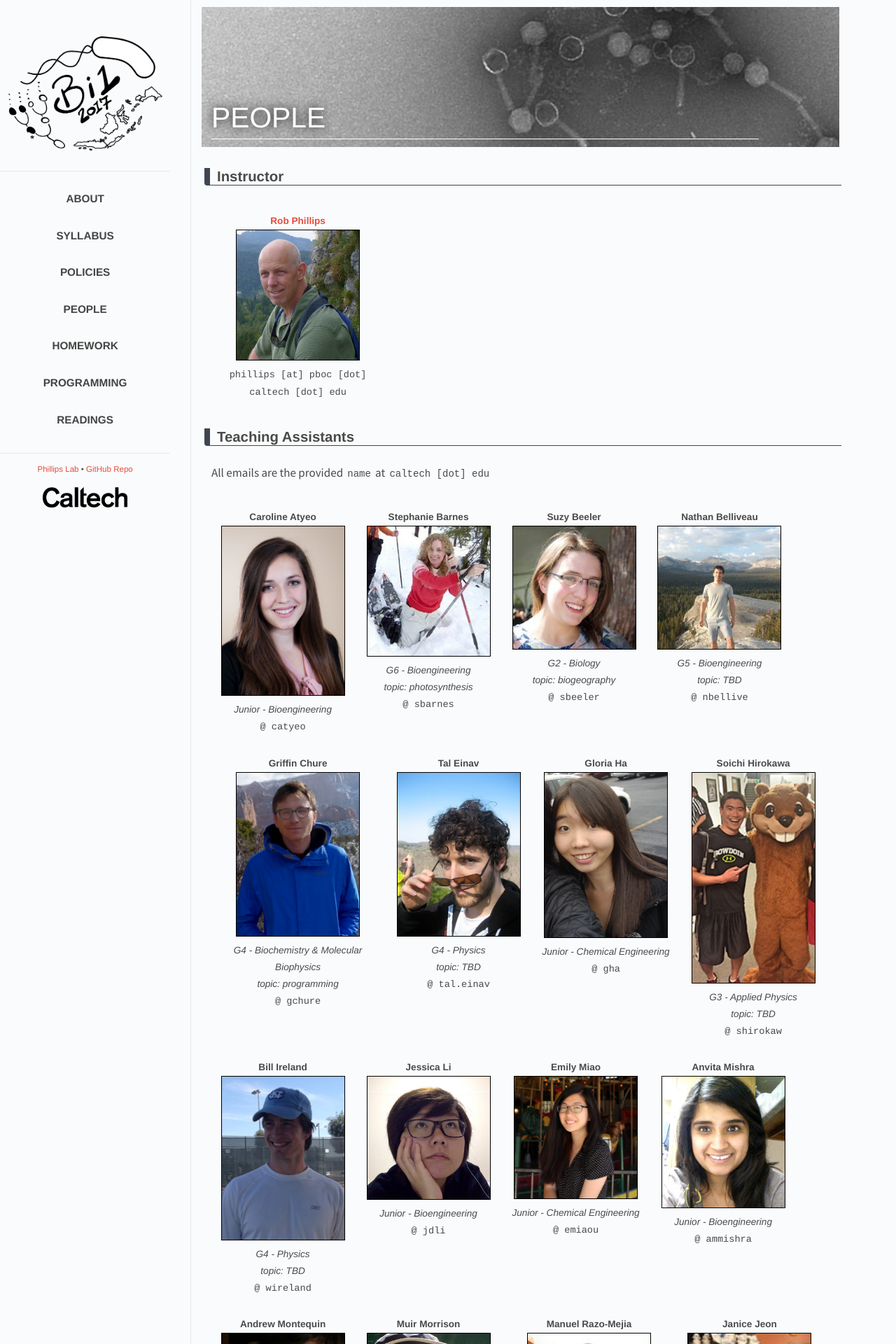
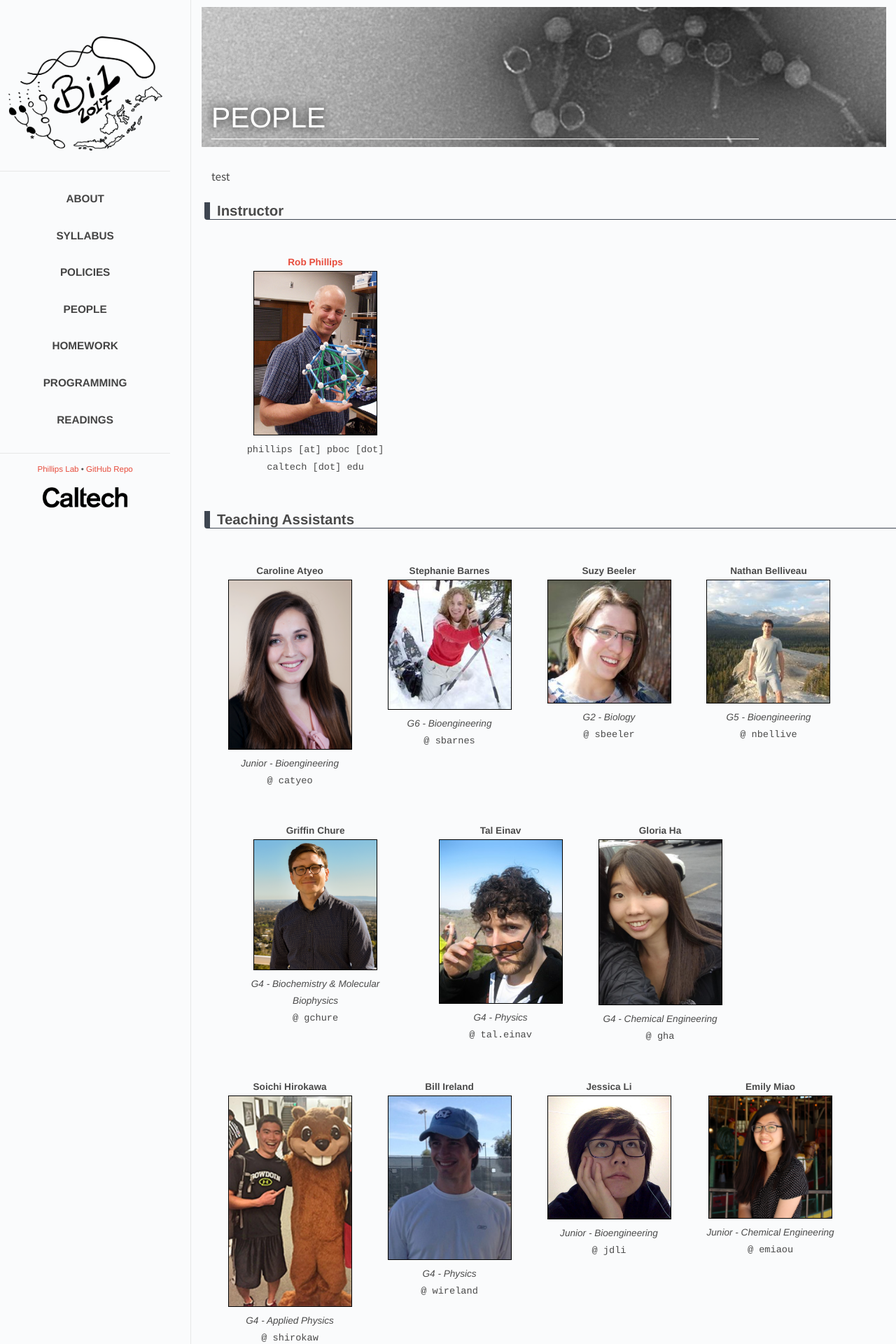
Before and after one commit to RPGroup-PBoC/bi1, a Jekyll site: the page built from _posts/2017-01-28-people.md, in a window 1280 px wide. Shown: the top 1920 px of the page at 70% size. Built offline with Jekyll 4.4.1, drawn with Linux system fonts in a browser that asks for light colours; some of the changed text lies outside the part shown.

Commit message:
Made the group memeber page much cleaner using the beauty of liquid.

```diff
--- a/_includes/post.html
+++ b/_includes/post.html
@@ -5,7 +5,7 @@
   <div id="post-info">
     <div id="cover-photo-container">
     </div>
-      <img id="cover-photo" width="911px" height="200px;" src="{{ site.baseurl }}/images/{{ page.cover }}" style=" object-fit: cover; padding-bottom: 8em; padding-top: 10px; padding-left: 0em; margin-left: -1em; margin-right:-1em;">
+      <img id="cover-photo" width="1100px" height="200px;" src="{{ site.baseurl }}/images/{{ page.cover }}" style=" object-fit: cover; padding-bottom: 8em; padding-top: 10px; padding-left: 0em; margin-left: -1em; margin-right:-1em;">
       <h1 id="title" style="font-weight:100; position: relative; margin-top: -175px; padding-bottom: 10px; margin-left: 0em; color: #FFFFFF; font-weight: 100; text-shadow: 0 0 15px #000000; font-size: 3em; border-bottom: 1px solid #FFFFFF; width: 80%;">{{ page.title }} </h1>
 
     <div id="info-container">
--- a/_posts/2017-01-28-people.md
+++ b/_posts/2017-01-28-people.md
@@ -5,241 +5,41 @@
 categories: posts
 ---
 
+test
+
 
 ## Instructor
 
-<div id="im" >
+{% for author in site.data.members %}
+{% if author.role == 'Professor' %}
+<div id="im">
 <figure>
-<a href="http://www.rpgroup.caltech.edu/"><b>Rob Phillips</b></a><br />
-<img src="../../../../images/people/rob.png" width="175"><br/>
+<b> <a href="{{ author.link }}">{{ author.name }}</a></b><br />
+<img src="{{ site.baseurl }}/images/people/{{ author.image }}"><br/>
 <figcaption>
-<span style="font-family: courier"> phillips [at] pboc [dot] caltech [dot] edu</span>
+<span style="font-family: courier"> {{ author.email }} </span>
+</figcaption>
+
+</figure>
+</div>
+{% endif %}
+{% endfor %}
+
+
+
+## Teaching Assistants
+
+{% for author in site.data.members %}
+{% if author.role != 'Professor' %}
+<div id="im">
+<figure>
+<b> {{ author.name }} </b><br />
+<img src="{{ site.baseurl }}/images/people/{{ author.image }}" width="175"><br/>
+<figcaption>
+<i> {{ author.year }} - {{ author.major }}</i><br />
+<span style="font-family: courier"> @ {{ author.email }}</span>
 </figcaption>
 </figure>
 </div>
-
-## Teaching Assistants
-
-All emails are the provided `name` at `caltech [dot] edu`
-
-<div id="im">
-<figure>
-<b>Caroline Atyeo</b><br />
-<img src="../../../../images/people/catyeo.png" width="175"><br/>
-<figcaption>
-<i>Junior - Bioengineering</i><br />
-<span style="font-family: courier">@ catyeo</span>
-</figcaption>
-</figure>
-</div>
-
-<div id="im">
-<figure>
-<b> Stephanie Barnes </b><br />
-<img src="../../../../images/people/sbarnes.jpg"> <br/>
-<figcaption>
-<i> G6 - Bioengineering </i><br/>
-<i>topic: photosynthesis</i><br />
-<span style="font-family: courier"> @ sbarnes </span>
-</figcaption>
-</figure>
-</div>
-
-<div id="im">
-<figure>
-<b> Suzy Beeler</b> <br />
-<img src="../../../../images/people/sbeeler.jpg"> <br/>
-<figcaption>
-<i> G2 - Biology</i><br />
-<i>topic: biogeography </i> <br />
-<span style="font-family: courier"> @ sbeeler</span>
-</figcaption>
-</figure>
-</div>
-
-
-<div id="im">
-<figure>
-<b> Nathan Belliveau</b><br />
-<img src="../../../../images/people/nathan.jpg" width="175"><br/>
-<figcaption>
-<i> G5 - Bioengineering </i> <br />
-<i> topic: TBD </i><br />
-<span style="font-family: courier"> @ nbellive</span>
-</figcaption>
-</figure>
-</div>
-
-<div id="im">
-<figure>
-<b> Griffin Chure</b><br />
-<img src="../../../../images/people/gchure.jpg" width="175"><br/>
-<figcaption>
-<i> G4 - Biochemistry & Molecular Biophysics</i><br />
-<i> topic: programming </i><br />
-<span style="font-family: courier">@ gchure</span>
-</figcaption>
-</figure>
-</div>
-
-<div id="im">
-<figure>
-<b> Tal Einav</b><br />
-<img src="../../../../images/people/tal.jpg" width="175"><br/>
-<figcaption>
-<i> G4 - Physics</i><br />
-<i> topic: TBD </i><br />
-<span style="font-family: courier">@ tal.einav</span>
-</figcaption>
-</figure>
-</div>
-
-<div id="im">
-<figure>
-<b>Gloria Ha</b><br />
-<img src="../../../../images/people/gloriaha.jpg" width="175"><br/>
-<figcaption>
-<i>Junior - Chemical Engineering</i><br />
-<span style="font-family: courier">@ gha</span>
-</figcaption>
-</figure>
-</div>
-
-
-<div id="im">
-<figure>
-<b> Soichi Hirokawa</b><br />
-<img src="../../../../images/people/soichi.jpg" width="175"><br/>
-<figcaption>
-<i> G3 - Applied Physics</i><br />
-<i> topic: TBD </i><br />
-<span style="font-family: courier">@ shirokaw</span>
-</figcaption>
-</figure>
-</div>
-
-<div id="im">
-<figure>
-<b> Bill Ireland</b><br />
-<img src="../../../../images/people/wireland.jpg" width="175"><br/>
-<figcaption>
-<i> G4 - Physics</i><br />
-<i> topic: TBD </i><br />
-<span style="font-family: courier">@ wireland</span>
-</figcaption>
-</figure>
-</div>
-
-
-<div id="im">
-<figure>
-<b>Jessica Li</b><br />
-<img src="../../../../images/people/jli.jpg" width="175"><br/>
-<figcaption>
-<i>Junior - Bioengineering</i><br />
-<span style="font-family: courier">@ jdli</span>
-</figcaption>
-</figure>
-</div>
-
-
-
-<div id="im">
-<figure>
-<b>Emily Miao</b><br />
-<img src="../../../../images/people/emiaou.jpg" width="175"><br/>
-<figcaption>
-<i> Junior - Chemical Engineering</i><br />
-<span style="font-family: courier">@ emiaou</span>
-</figcaption>
-</figure>
-</div>
-
-
-<div id="im">
-<figure>
-<b>Anvita Mishra</b><br />
-
-<img src="../../../../images/people/anvita.jpg" width="175"><br/>
-<figcaption>
-<i>Junior - Bioengineering</i><br />
-<span style="font-family: courier">@ ammishra</span>
-</figcaption>
-</figure>
-</div>
-
-<div id="im">
-<figure>
-<b>Andrew Montequin</b><br />
-<img src="../../../../images/people/amontequin.png" width="175"><br/>
-<figcaption>
-<i>Senior - Bioengineering</i><br />
-<span style="font-family: courier">@ amontequin</span>
-</figcaption>
-</figure>
-</div>
-
-
-
-<div id="im">
-<figure>
-<b> Muir Morrison</b><br />
-<img src="../../../../images/people/muir.jpg" width="175"><br/>
-<figcaption>
-<i> G4 - Physics</i><br />
-<i> topic: TBD </i>
-<span style="font-family: courier">@ muir</span>
-</figcaption>
-</figure>
-</div>
-
-<div id="im">
-<figure>
-<b> Manuel Razo-Mejia</b><br />
-<img src="../../../../images/people/manuel.jpg" width="175"><br/>
-<figcaption>
-<i> G3 - Biochemistry & Molecular Biophysics</i><br />
-<i> topic: TBD </i><br />
-<span style="font-family: courier">@ mrazomej</span>
-</figcaption>
-</figure>
-</div>
-
-
-<div id="im">
-<figure>
-<b>Janice Jeon</b><br />
-
-<img src="../../../../images/people/jjeon.jpg" width="175"><br/>
-<figcaption>
-<i>Junior - Bioengineering</i><br />
-<span style="font-family: courier">@ jjeon</span>
-</figcaption>
-</figure>
-</div>
-
-
-<div id="im">
-<figure>
-<b>Claudia Jette</b><br />
-
-<img src="../../../../images/people/cjette.png" width="175"><br/>
-<figcaption>
-<i>G1 - Biochemistry & Molecular Biophysics</i><br />
-<i> topic: TBD </i><br />
-<span style="font-family: courier">@ cjette</span>
-</figcaption>
-</figure>
-</div>
-
-<div id="im">
-<figure>
-<b>Sasha Zemsky</b><br />
-
-<img src="../../../../images/people/szemsky.jpg" width="175"><br/>
-<figcaption>
-<i>Undergrad -- Division</i><br />
-<span style="font-family: courier">@ szemsky</span>
-</figcaption>
-</figure>
-</div>
+{% endif %}
+{% endfor %}
--- a/css/main.css
+++ b/css/main.css
@@ -150,7 +150,7 @@
 
 .post {
   line-height: 24px;
-  max-width: 900px;
+  max-width: 1100px;
   clear: both;
 }
 
@@ -299,8 +299,8 @@
 }
 
 #im {
-  max-width: 220px ;
-	/*padding: 0;*/
+  max-width: 250px ;
+	padding: 10px;
 	/*text-align: center;*/
 	margin: 1em;
 	display: inline-flex;
```
Also changed, not shown: _data/members.yaml (added, +150 -0 lines), images/people/gchure.jpg (deleted), images/people/gchure.png (added), 12 other files.
